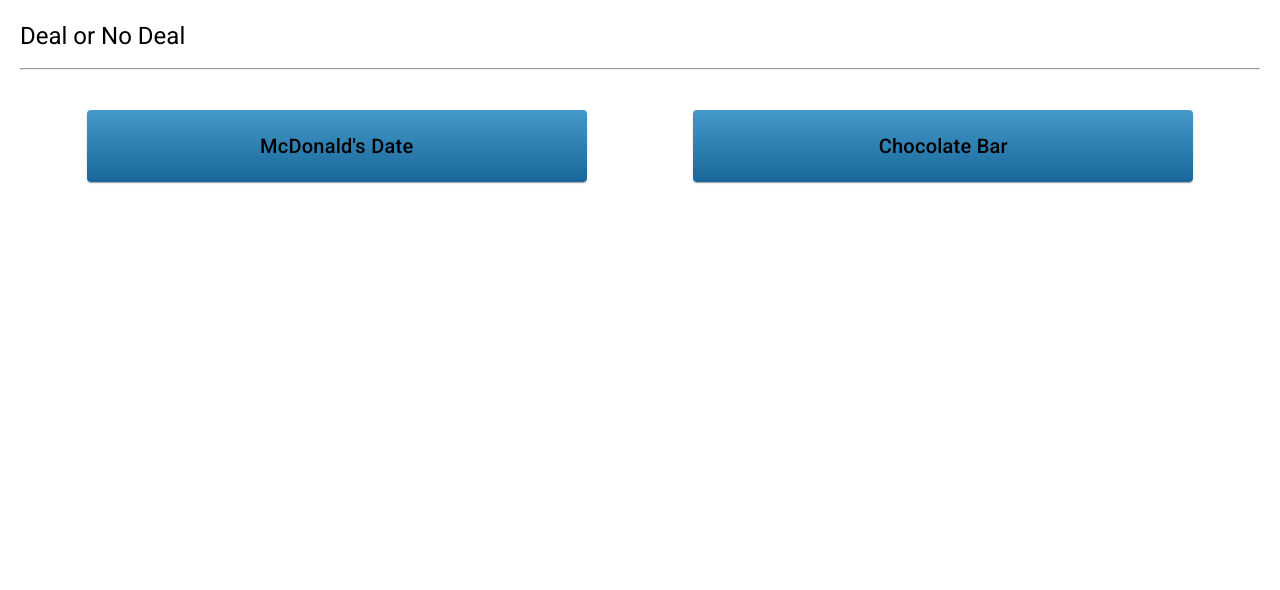
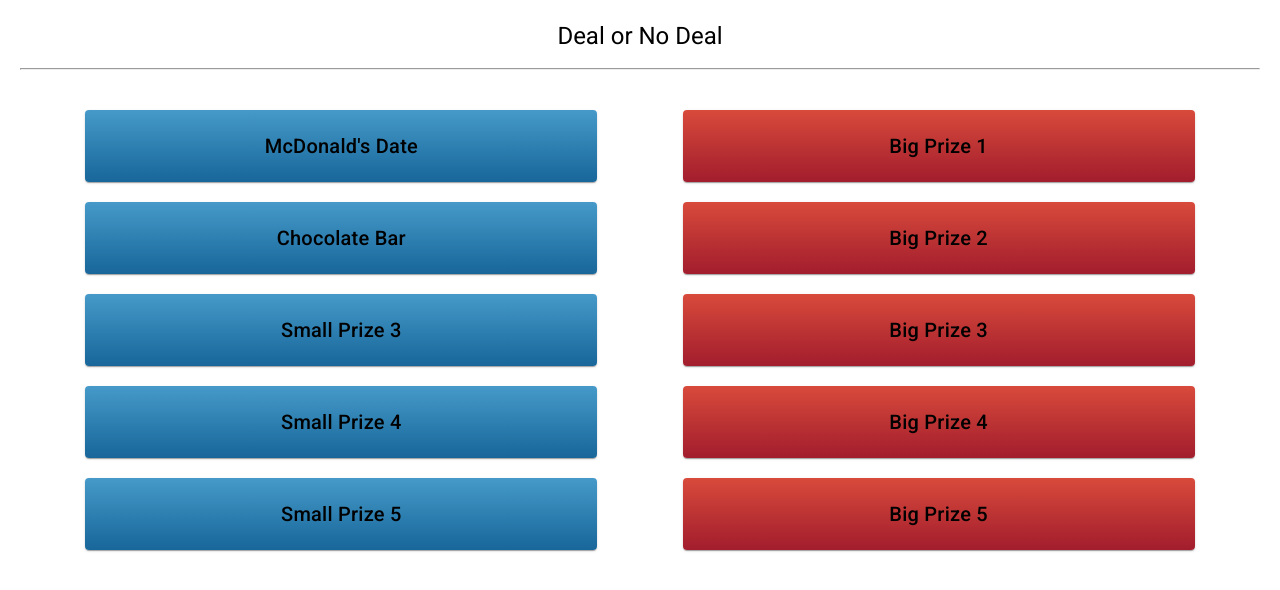
Before and after one commit to Jake-Russell/deal-or-no-deal-scoreboard, an Angular app: page / in a window 1280 px wide. Shown: the top 590 px of the page. Built offline with nearby package versions, Linux system fonts and the light colour scheme.

Commit message:
Added more prizes

```diff
--- a/src/app/prize-list/prize-list.component.css
+++ b/src/app/prize-list/prize-list.component.css
@@ -1,5 +1,6 @@
 .content-wrapper {
   margin: 20px;
+  text-align: center;
 }
 
 .parent {
@@ -7,3 +8,7 @@
   justify-content: space-evenly;
   flex-wrap: wrap;
 }
+
+.child {
+  width: 40%;
+}
--- a/src/app/prize-list/prize-list.component.html
+++ b/src/app/prize-list/prize-list.component.html
@@ -4,5 +4,16 @@
 </div>
 
 <div class="parent">
-  <app-prize *ngFor="let prize of prizes" [prize]="prize"></app-prize>
+  <div class="child">
+    <app-prize
+      *ngFor="let smallPrize of smallPrizes"
+      [prize]="smallPrize"
+    ></app-prize>
+  </div>
+  <div class="child">
+    <app-prize
+      *ngFor="let bigPrize of bigPrizes"
+      [prize]="bigPrize"
+    ></app-prize>
+  </div>
 </div>
--- a/src/app/prize-list/prize-list.component.ts
+++ b/src/app/prize-list/prize-list.component.ts
@@ -8,7 +8,7 @@
   styleUrls: ['./prize-list.component.css'],
 })
 export class PrizeListComponent {
-  prizes: Prize[] = [
+  smallPrizes: Prize[] = [
     {
       name: "McDonald's Date",
       prizeType: PrizeType.Small,
@@ -19,5 +19,48 @@
       prizeType: PrizeType.Small,
       available: true,
     },
+    {
+      name: 'Small Prize 3',
+      prizeType: PrizeType.Small,
+      available: true,
+    },
+    {
+      name: 'Small Prize 4',
+      prizeType: PrizeType.Small,
+      available: true,
+    },
+    {
+      name: 'Small Prize 5',
+      prizeType: PrizeType.Small,
+      available: true,
+    },
+  ];
+
+  bigPrizes: Prize[] = [
+    {
+      name: 'Big Prize 1',
+      prizeType: PrizeType.Big,
+      available: true,
+    },
+    {
+      name: 'Big Prize 2',
+      prizeType: PrizeType.Big,
+      available: true,
+    },
+    {
+      name: 'Big Prize 3',
+      prizeType: PrizeType.Big,
+      available: true,
+    },
+    {
+      name: 'Big Prize 4',
+      prizeType: PrizeType.Big,
+      available: true,
+    },
+    {
+      name: 'Big Prize 5',
+      prizeType: PrizeType.Big,
+      available: true,
+    },
   ];
 }
--- a/src/app/prize/prize.component.css
+++ b/src/app/prize/prize.component.css
@@ -1,7 +1,7 @@
 mat-card {
-  margin: 20px;
   padding: 20px;
-  width: 500px;
+  margin: 20px 0;
+  width: 100%;
   text-align: center;
 }
 
```
